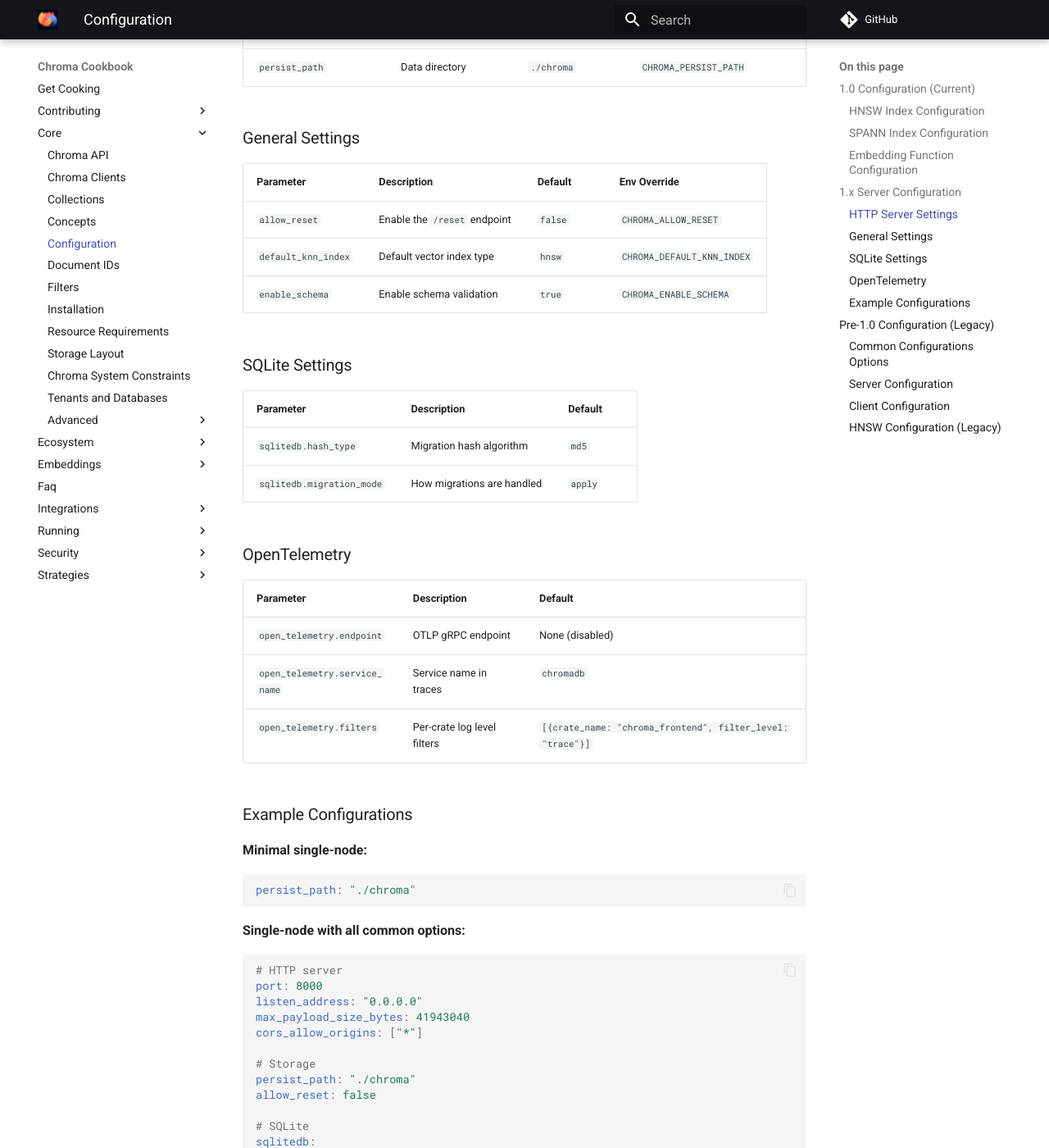
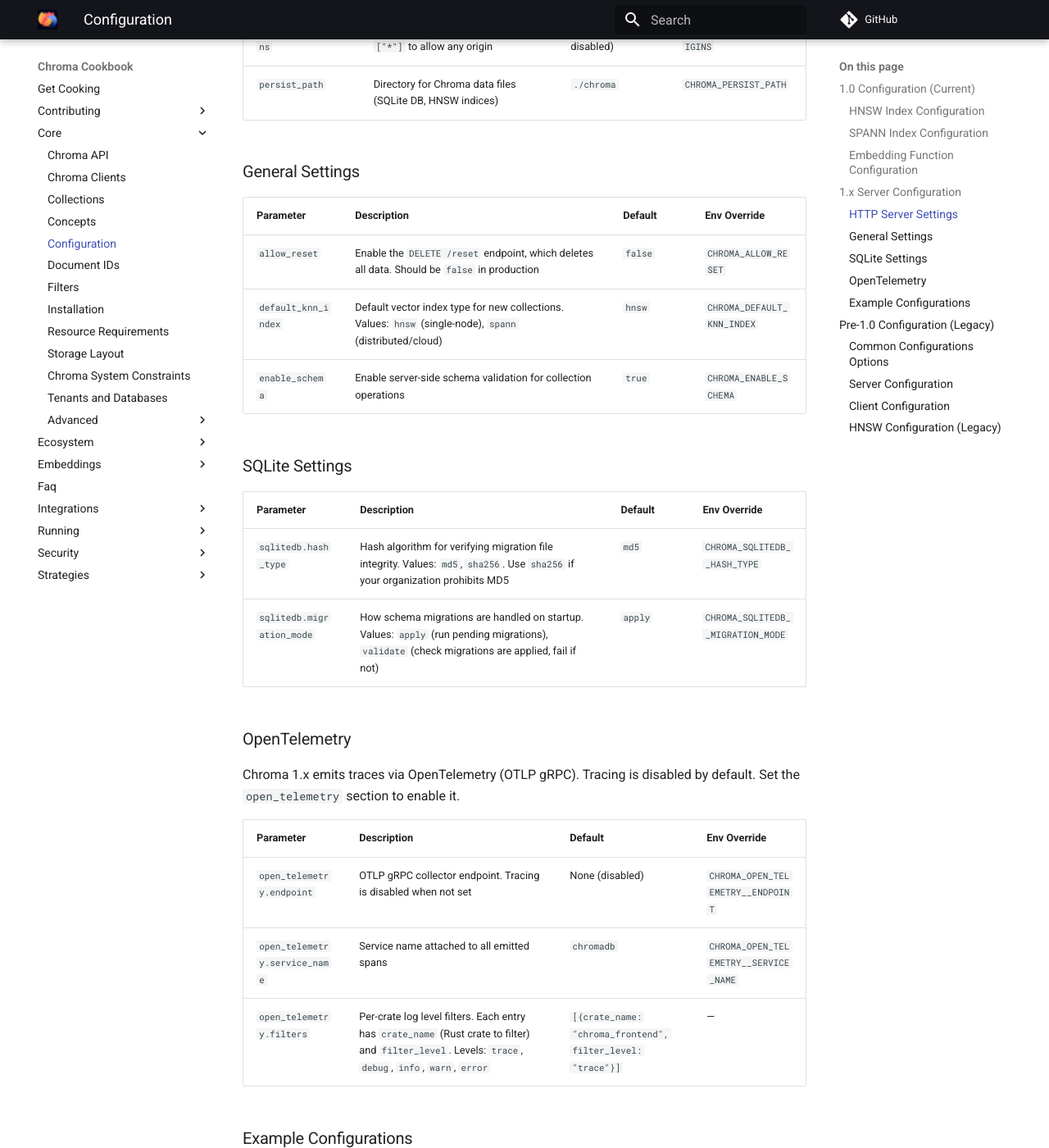
Before and after one commit to amikos-tech/chroma-cookbook, an MkDocs documentation site: the page built from docs/core/configuration.md, in a window 1280 px wide and 1400 px high, scrolled down 6898 px. Shown: the whole window at 82% size. Built offline with MkDocs 1.6.1 and Material for MkDocs 9.7.7, drawn with Linux system fonts in a browser that asks for light colours; comment, search, counter and statistics services are not loaded; some of the changed text lies outside the part shown.

Commit message:
docs: add possible values and descriptions to server config tables

```diff
--- a/docs/core/configuration.md
+++ b/docs/core/configuration.md
@@ -431,33 +431,36 @@
 | Parameter | Description | Default | Env Override |
 |-----------|-------------|---------|--------------|
 | `port` | HTTP server port | `8000` | `CHROMA_PORT` |
-| `listen_address` | Bind address | `0.0.0.0` | `CHROMA_LISTEN_ADDRESS` |
-| `max_payload_size_bytes` | Max request body size | `41943040` (40 MB) | `CHROMA_MAX_PAYLOAD_SIZE_BYTES` |
-| `cors_allow_origins` | Allowed CORS origins | None | `CHROMA_CORS_ALLOW_ORIGINS` |
-| `persist_path` | Data directory | `./chroma` | `CHROMA_PERSIST_PATH` |
+| `listen_address` | Network interface to bind to | `0.0.0.0` (all interfaces) | `CHROMA_LISTEN_ADDRESS` |
+| `max_payload_size_bytes` | Maximum request body size in bytes | `41943040` (40 MB) | `CHROMA_MAX_PAYLOAD_SIZE_BYTES` |
+| `cors_allow_origins` | List of allowed CORS origins. Use `["*"]` to allow any origin | None (CORS disabled) | `CHROMA_CORS_ALLOW_ORIGINS` |
+| `persist_path` | Directory for Chroma data files (SQLite DB, HNSW indices) | `./chroma` | `CHROMA_PERSIST_PATH` |
 
 ### General Settings
 
 | Parameter | Description | Default | Env Override |
 |-----------|-------------|---------|--------------|
-| `allow_reset` | Enable the `/reset` endpoint | `false` | `CHROMA_ALLOW_RESET` |
-| `default_knn_index` | Default vector index type | `hnsw` | `CHROMA_DEFAULT_KNN_INDEX` |
-| `enable_schema` | Enable schema validation | `true` | `CHROMA_ENABLE_SCHEMA` |
+| `allow_reset` | Enable the `DELETE /reset` endpoint, which deletes all data. Should be `false` in production | `false` | `CHROMA_ALLOW_RESET` |
+| `default_knn_index` | Default vector index type for new collections. Values: `hnsw` (single-node), `spann` (distributed/cloud) | `hnsw` | `CHROMA_DEFAULT_KNN_INDEX` |
+| `enable_schema` | Enable server-side schema validation for collection operations | `true` | `CHROMA_ENABLE_SCHEMA` |
 
 ### SQLite Settings
 
-| Parameter | Description | Default |
-|-----------|-------------|---------|
-| `sqlitedb.hash_type` | Migration hash algorithm | `md5` |
-| `sqlitedb.migration_mode` | How migrations are handled | `apply` |
+| Parameter | Description | Default | Env Override |
+|-----------|-------------|---------|--------------|
+| `sqlitedb.hash_type` | Hash algorithm for verifying migration file integrity. Values: `md5`, `sha256`. Use `sha256` if your organization prohibits MD5 | `md5` | `CHROMA_SQLITEDB__HASH_TYPE` |
+| `sqlitedb.migration_mode` | How schema migrations are handled on startup. Values: `apply` (run pending migrations), `validate` (check migrations are applied, fail if not) | `apply` | `CHROMA_SQLITEDB__MIGRATION_MODE` |
 
 ### OpenTelemetry
 
-| Parameter | Description | Default |
-|-----------|-------------|---------|
-| `open_telemetry.endpoint` | OTLP gRPC endpoint | None (disabled) |
-| `open_telemetry.service_name` | Service name in traces | `chromadb` |
-| `open_telemetry.filters` | Per-crate log level filters | `[{crate_name: "chroma_frontend", filter_level: "trace"}]` |
+Chroma 1.x emits traces via OpenTelemetry (OTLP gRPC). Tracing is disabled by default.
+Set the `open_telemetry` section to enable it.
+
+| Parameter | Description | Default | Env Override |
+|-----------|-------------|---------|--------------|
+| `open_telemetry.endpoint` | OTLP gRPC collector endpoint. Tracing is disabled when not set | None (disabled) | `CHROMA_OPEN_TELEMETRY__ENDPOINT` |
+| `open_telemetry.service_name` | Service name attached to all emitted spans | `chromadb` | `CHROMA_OPEN_TELEMETRY__SERVICE_NAME` |
+| `open_telemetry.filters` | Per-crate log level filters. Each entry has `crate_name` (Rust crate to filter) and `filter_level`. Levels: `trace`, `debug`, `info`, `warn`, `error` | `[{crate_name: "chroma_frontend", filter_level: "trace"}]` | — |
 
 ### Example Configurations
 
```
